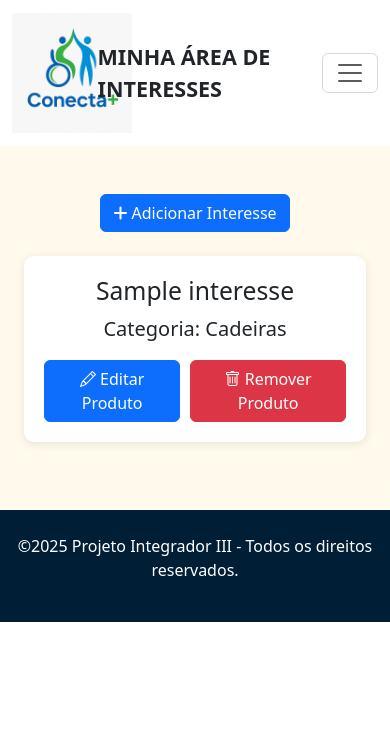
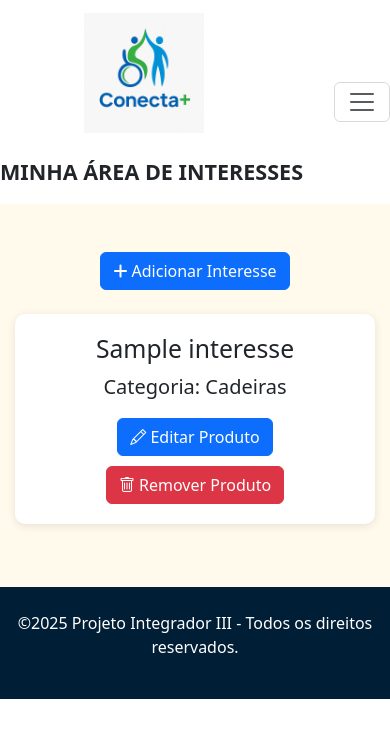
Before and after one commit to Johansem14/univesp-projeto-integrador-III, a PHP site: page /univesp-projeto-integrador-III/area-interesses.php in a window 390 px wide. Shown: the top 738 px of the page. Run offline with PHP 8.4, Linux system fonts and the light colour scheme; the visitor is signed in with stand-in values (Sample User, id 1); tables that the repository leaves empty or names only in its code hold one stand-in row (values such as "Sample post"); some libraries are stand-ins or nearby versions.

Commit message:
fixtures-mobile

```diff
--- a/area-interesses.php
+++ b/area-interesses.php
@@ -5,7 +5,6 @@
 $sql = "SELECT * FROM tb_area_interesse WHERE tb_usuarios_id_usuarios = $id_usuario";
 $result = $conn->query($sql);
 ?>
-
 
 <!DOCTYPE html>
 <html lang="pt-br">
@@ -18,26 +17,74 @@
     <link rel="stylesheet" href="https://cdn.jsdelivr.net/npm/bootstrap-icons/font/bootstrap-icons.css">
     <link rel="stylesheet" href="https://cdnjs.cloudflare.com/ajax/libs/font-awesome/6.4.2/css/all.min.css">
 
-
     <style>
-        .container_interesse{
+        /* Estilos gerais */
+        .container_interesse {
             background-color: #fff;
             border-radius: 10px;
             padding: 20px;
             margin-bottom: 20px;
             display: flex;
+            flex-direction: column;
             align-items: center;
             justify-content: center;
             box-shadow: 0px 2px 10px rgba(0, 0, 0, 0.1);
         }
 
-        .botoes{
-            display:flex;
-            gap:10px;
+        .botoes {
+            display: flex;
+            gap: 10px;
+            flex-direction: column;
+            align-items: center;
         }
 
-        .categoria_produto{
-            font-size:20px;
+        .categoria_produto {
+            font-size: 20px;
+        }
+
+        .texto-titulo {
+            position: absolute;
+            left: 50%;
+            transform: translateX(-50%);
+            top: 50%;
+            text-align: center;
+        }
+
+        /* Responsividade */
+        @media (max-width: 576px) {
+            .text-center-mobile {
+                display: flex;
+                flex-direction: column;
+                align-items: center;
+            }
+
+            .texto-titulo {
+                position: static !important;
+                transform: none !important;
+                margin-top: 10px;
+                text-align: center;
+            }
+
+            /* Ajustes para o conteúdo e a largura das colunas */
+            .container-fluid {
+                padding-left: 0;
+                padding-right: 0;
+            }
+
+            .container {
+                padding-left: 15px;
+                padding-right: 15px;
+            }
+
+            .container_interesse {
+                margin-bottom: 15px;
+                width: 100%; /* Garantir que ocupe toda a largura */
+            }
+
+            .botoes {
+                flex-direction: column;
+                align-items: center;
+            }
         }
     </style>
 </head>
@@ -45,10 +92,12 @@
     <!-- Navbar -->
     <nav class="navbar navbar-expand-lg navbar-light bg-white">
         <div class="container-fluid position-relative">
+            <div class="logo-e-texto text-center-mobile">
                 <a class="navbar-brand" href="#">
                     <img src="./img/logo.jpg" alt="Logo" style="max-height: 120px;">
                 </a>
-            <span class="navbar-text fs-4 fw-bold text-dark position-absolute start-50 translate-middle-x">MINHA ÁREA DE INTERESSES</span>
+                <span class="navbar-text fs-4 fw-bold text-dark texto-titulo">MINHA ÁREA DE INTERESSES</span>
+            </div>
             <button class="navbar-toggler" type="button" data-bs-toggle="collapse" data-bs-target="#navbarNav" aria-controls="navbarNav" aria-expanded="false" aria-label="Toggle navigation">
                 <span class="navbar-toggler-icon"></span>
             </button>
@@ -84,28 +133,25 @@
         <div class="container text-center">
             <a href="cad-interesses.php">
                 <button class="btn btn-primary mb-4">
-                <i class="fas fa-plus">
-
-                </i> Adicionar Interesse</button>
+                    <i class="fas fa-plus"></i> Adicionar Interesse
+                </button>
             </a>
 
             <div class="row justify-content-center">
-                <div class="col-md-8">
+                <div class="col-12 col-md-8">
                     <?php
-                     if($result && $result->num_rows > 0){
-                        while ($row = $result->fetch_assoc()){
+                    if ($result && $result->num_rows > 0) {
+                        while ($row = $result->fetch_assoc()) {
                             echo "<div class='container_interesse'>";
                             echo "<div class='item'>";
-
-                          echo "<h2>" . $produto = $row['nome_produto'] . "</h2>";
-                          echo "<p class='categoria_produto'>" . "Categoria: " . $categoria = $row['categoria_interesse'] . "</p>";
+                            echo "<h2>" . $row['nome_produto'] . "</h2>";
+                            echo "<p class='categoria_produto'>" . "Categoria: " . $row['categoria_interesse'] . "</p>";
                             echo "<div class='botoes'>";
                             echo "<a href='editar-interesses.php?id=" . $row['id'] . "' class='btn btn-primary'><i class='bi bi-pencil'></i> Editar Produto</a>";
                             echo "<a href='deletar-interesses.php?id=" . $row['id'] . "' class='btn btn-danger' onclick=\"return confirm('Você tem certeza que deseja remover este produto?');\"><i class='bi bi-trash'></i> Remover Produto</a>";
                             echo "</div>";
                             echo "</div>";
                             echo "</div>";
-
                         }
                     }
                     ?>
--- a/cad-usuario.php
+++ b/cad-usuario.php
@@ -74,7 +74,7 @@ echo "<script>alert('Preencha um email Válido');</script>";
     <title>Cadastro de Usuário</title>
   </head>
   <body>
-    <nav class="navbar navbar-light" style="background-color: white; margin-right: 120px;">
+    <nav class="navbar navbar-light" style="background-color: white;">
         <div class="container-fluid d-flex justify-content-center align-items-center">
             <a class="navbar-brand">
                 <img src="./img/logo.jpg" alt="Logo" style="max-height: 100px">
--- a/index.php
+++ b/index.php
@@ -28,7 +28,6 @@ $result = $conn->query($sql_categorias);
           grid-template-columns: 1fr; /* 1 coluna em telas pequenas */
         }
       }
-
       .categoria-item img {
         margin: 0 auto;
         display: block;
@@ -63,7 +62,7 @@ $result = $conn->query($sql_categorias);
         <a class="navbar-brand">
           <img src="./img/logo.jpg" alt="Logo" style="max-height: 130px;">
         </a>
-        <div class="d-flex ms-auto me-5">
+        <div class="d-flex ms-auto me-5 botao-container">
           <a class="btn btn-primary me-2" href="login.php">Entrar</a>
           <a class="btn btn-success" style="background-color: rgb(0, 156, 0);" href="cad-usuario.php">Cadastre-se</a>
         </div>
```
Also changed, not shown: cad-interesses.php (+18 -52 lines), cad-prod.php (+30 -0 lines), editar-interesses.php (+58 -43 lines), editar-produto.php (+13 -1 lines), home.php (+35 -6 lines), login.php (+16 -2 lines). Lines whose indentation alone changed are shown as unchanged.
